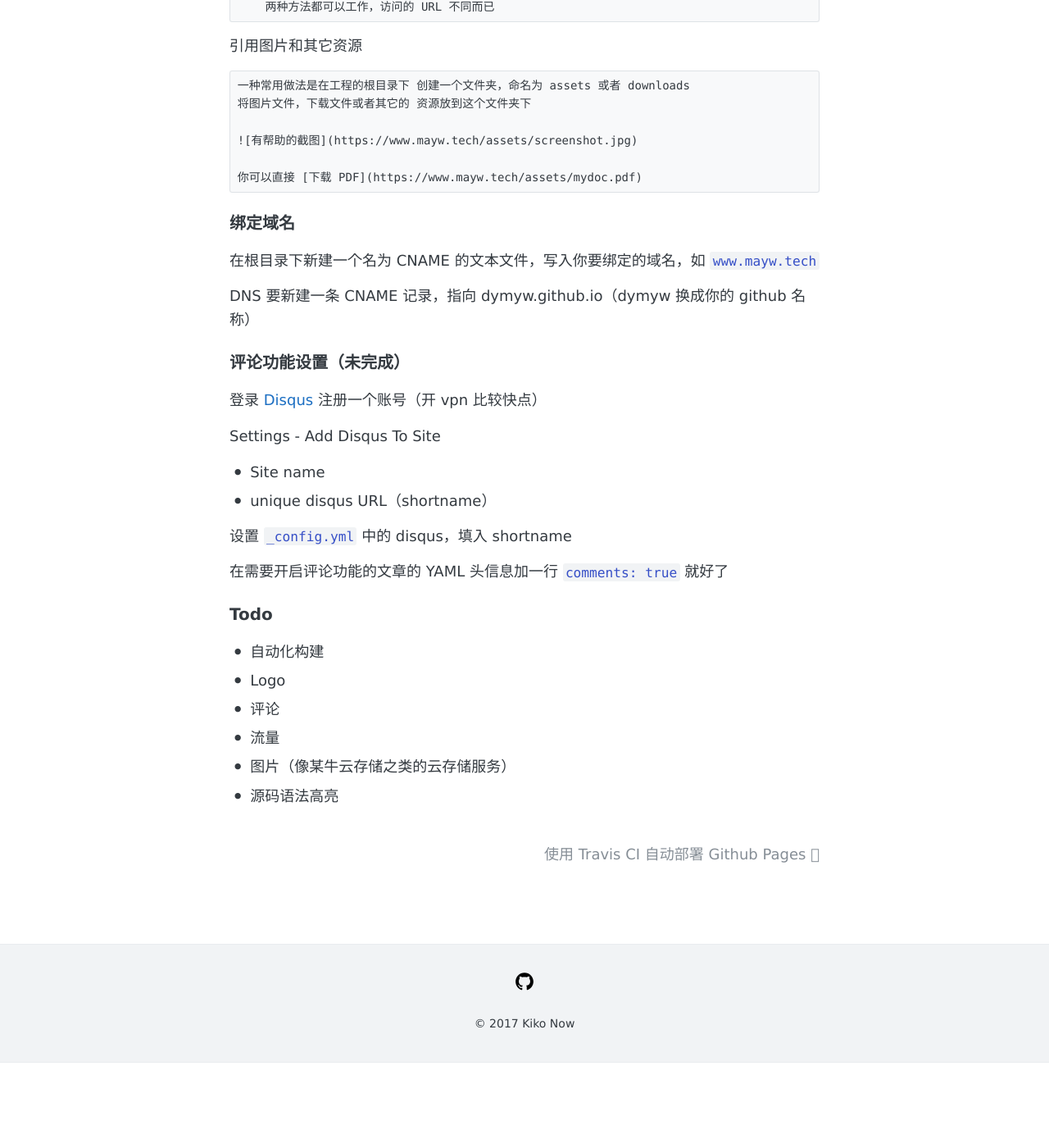
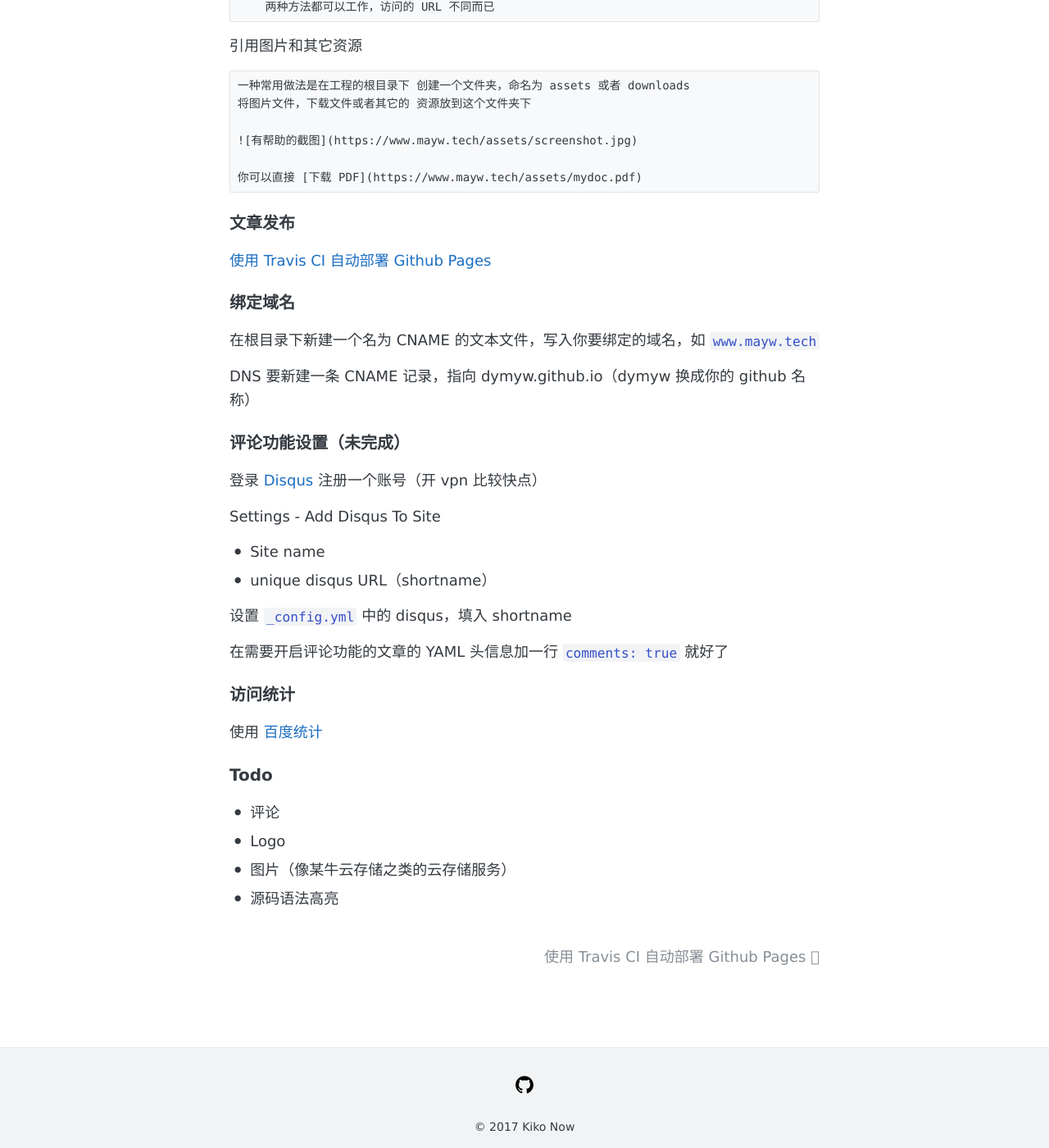
Before and after one commit to dymyw/dymyw.github.io, a Jekyll site: the page built from _posts/2019-03-20-用 GitHub Pages 建个人博客.md, in a window 1280 px wide and 1400 px high, scrolled down 5530 px. Shown: the whole window at 82% size. Built offline with Jekyll 4.4.1, drawn with Linux system fonts in a browser that asks for light colours; comment, search, counter and statistics services are not loaded; before the commit the page ends 6826 px from its top, so only the background shows below that; part of the change alters nothing that is shown.

Commit message:
访问统计

```diff
--- a/_config.yml
+++ b/_config.yml
@@ -60,6 +60,9 @@ disqus: # <username>.disqus.com
 # Enter your Google Analytics web tracking code (e.g. UA-2110908-2) to activate tracking
 google_analytics:
 
+# Enter your Baidu Analytics web tracking code to activate tracking
+baidu_analytics: fedfbee6ab11b71ab5c1fb9bc5f0beec
+
 # Your website URL (e.g. http://barryclark.github.io or http://www.barryclark.co)
 # Used for Sitemap.xml and your RSS feed
 url:
--- /dev/null
+++ b/_includes/baidu-analytics.html
@@ -0,0 +1,11 @@
+{% if site.baidu_analytics %}
+    <script>
+        var _hmt = _hmt || [];
+        (function() {
+            var hm = document.createElement("script");
+            hm.src = "https://hm.baidu.com/hm.js?{{ site.baidu_analytics }}";
+            var s = document.getElementsByTagName("script")[0];
+            s.parentNode.insertBefore(hm, s);
+        })();
+    </script>
+{% endif %}
--- a/_includes/head.html
+++ b/_includes/head.html
@@ -12,4 +12,6 @@
   <link rel="alternate" type="application/rss+xml" title="{{ site.name }} - {{ site.description }}" href="{{ site.baseurl }}/feed.xml" />
 
   <!-- Created with Jekyll Now - http://github.com/barryclark/jekyll-now -->
+
+  {% include baidu-analytics.html %}
 </head>
--- a/_posts/2019-03-20-用 GitHub Pages 建个人博客.md
+++ b/_posts/2019-03-20-用 GitHub Pages 建个人博客.md
@@ -239,6 +239,10 @@ YAML 头信息
 
     你可以直接 [下载 PDF]({{ site.url }}/assets/mydoc.pdf)
 
+### 文章发布
+
+[使用 Travis CI 自动部署 Github Pages]({% post_url 2019-03-21-使用 Travis CI 自动部署 Github Pages %})
+
 ### 绑定域名
 
 在根目录下新建一个名为 CNAME 的文本文件，写入你要绑定的域名，如 `www.mayw.tech`
@@ -258,11 +262,13 @@ Settings - Add Disqus To Site
 
 在需要开启评论功能的文章的 YAML 头信息加一行 `comments: true` 就好了
 
+### 访问统计
+
+使用 [百度统计](https://tongji.baidu.com/)
+
 ### Todo
 
-- 自动化构建
+- 评论
 - Logo
-- 评论
-- 流量
 - 图片（像某牛云存储之类的云存储服务）
 - 源码语法高亮
```
